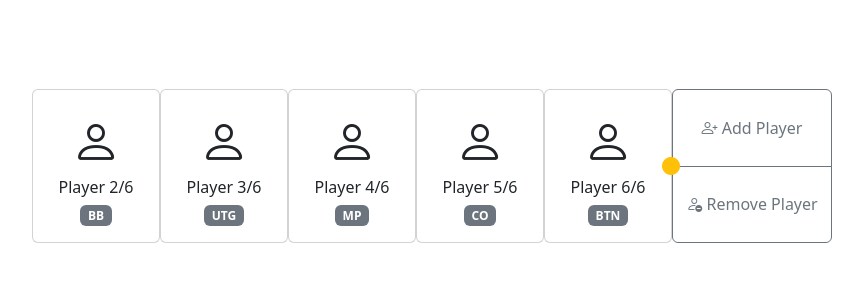
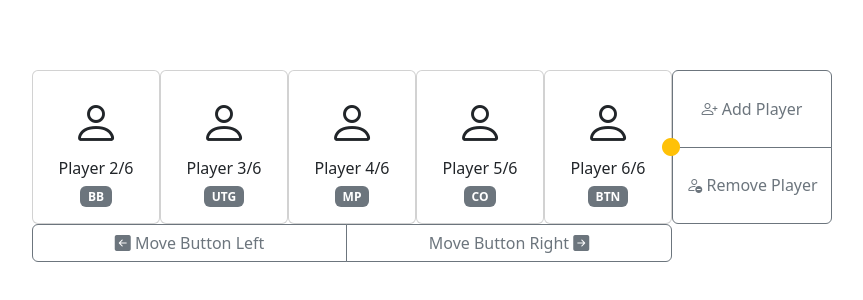
Before and after one commit to florianleca/poker-range-copilot, a Vue app: page / in a window 1280 px wide. Shown: the part 234-534 px from the top of the page, without its empty margins (0-863 px from the left). Built offline with nearby package versions, Linux system fonts and the light colour scheme.

Commit message:
added moving button left or right

```diff
--- a/src/App.vue
+++ b/src/App.vue
@@ -5,15 +5,18 @@
 
     </div>
     <add-delete-player @player-added="addPlayer" @player-deleted="removePlayer"></add-delete-player>
+    <move-button @button-moved="moveButton"></move-button>
 </template>
 
 <script>
 import OtherPlayer from "@/components/OtherPlayer.vue";
 import AddDeletePlayer from "@/components/AddDeletePlayer.vue";
+import MoveButton from "@/components/MoveButton.vue";
 
 export default {
     name: 'App',
     components: {
+        MoveButton,
         AddDeletePlayer,
         OtherPlayer
     },
@@ -36,7 +39,12 @@ export default {
             }
         },
         moveButton: function (incr) {
-            this.buttonPosition = (this.buttonPosition + incr) % this.nbPlayers;
+            console.log(this.buttonPosition)
+            this.buttonPosition = (this.buttonPosition - incr) % this.nbPlayers;
+            console.log(this.buttonPosition)
+            if (this.buttonPosition === -1) {
+                this.buttonPosition = this.nbPlayers-1;
+            }
         }
     },
 }
--- a/src/components/AddDeletePlayer.vue
+++ b/src/components/AddDeletePlayer.vue
@@ -1,5 +1,5 @@
 <template>
-    <div class="btn-group-vertical" role="group" aria-label="Vertical button group">
+    <div class="btn-group-vertical" role="group">
         <button type="button" @click="addPlayer" class="btn btn-outline-secondary"><span class="bi bi-person-plus"> Add Player</span>
         </button>
         <button type="button" @click="removePlayer" class="btn btn-outline-secondary"><span class="bi bi-person-dash"> Remove Player</span>
--- a/src/components/MoveButton.vue
+++ b/src/components/MoveButton.vue
@@ -1,10 +1,22 @@
 <template>
-$END$
+    <div class="btn-group" role="group">
+        <button @click="moveButton(-1)" type="button" class="btn btn-outline-secondary">
+            <span class="bi bi-arrow-left-square-fill"> Move Button Left</span>
+        </button>
+        <button @click="moveButton(+1)" type="button" class="btn btn-outline-secondary">
+            Move Button Right <span class="bi bi-arrow-right-square-fill"></span>
+        </button>
+    </div>
 </template>
 
 <script>
 export default {
-name: "MoveButton"
+    name: "MoveButton",
+    methods: {
+        moveButton: function (incr) {
+            this.$emit("button-moved", incr)
+        }
+    }
 }
 </script>
 
```
